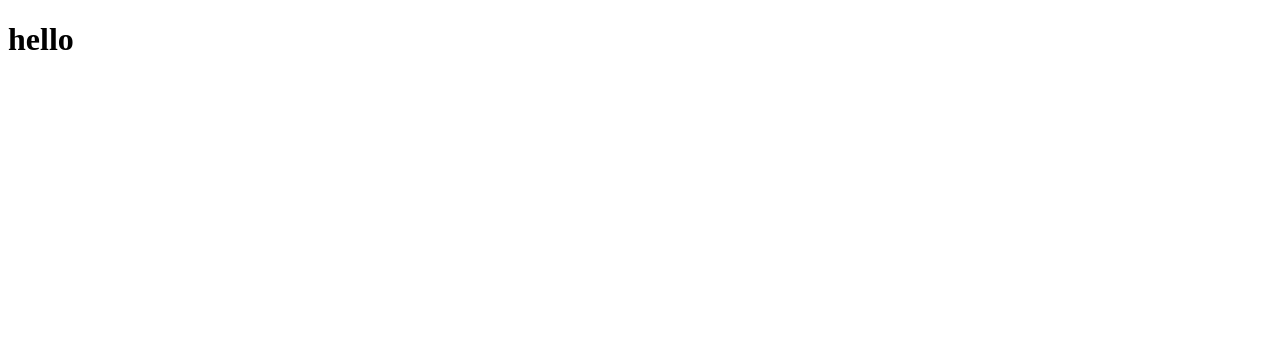
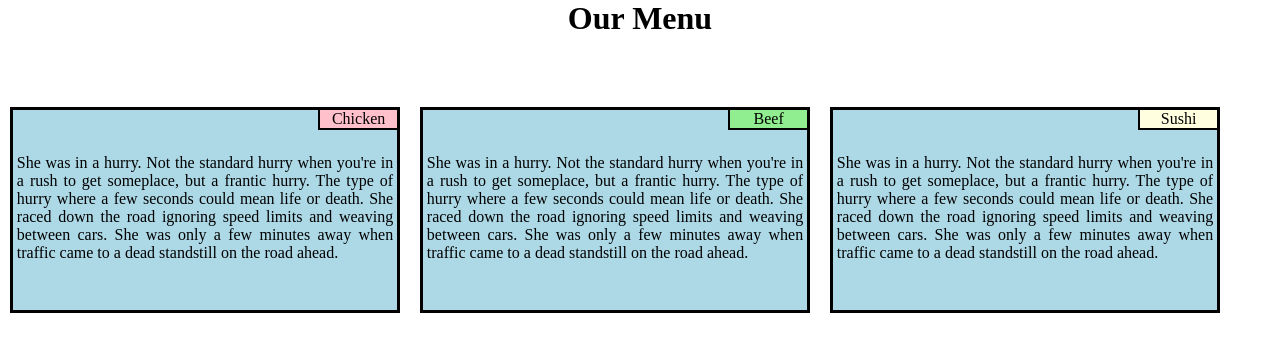
Before and after one commit to sid732-zz/WebCoursera, a plain HTML site: page module2/index.html in a window 1280 px wide. Drawn offline with Linux system fonts and the light colour scheme.

Commit message:
Add files via upload

```diff
--- /dev/null
+++ b/module2/css/module2.css
@@ -0,0 +1,70 @@
+* {
+  box-sizing:content-box;
+  margin: 0;
+  padding: 0;
+
+}
+h1{
+	text-align: center;
+}
+.container{
+	float: left;
+	margin: 10px;
+
+	background-color: lightblue;
+	width: 30%;
+	height: 200px;
+	position: relative;
+ 	top: 60px;
+	border: 3px solid black;
+}
+
+.p1{
+
+	margin-top: 0;
+	text-align:center;
+	background-color: red;
+	position: absolute;
+	top: 0;
+	right: 0;
+	border: 2px solid black;
+	border-top: 0;
+	border-right: 0;
+	margin-bottom: 15px;
+	width: 20%
+
+}
+.p2{
+	text-align: justify;
+	padding: 1%;
+	position: absolute;
+	top: 40px;
+}
+#title1{
+	background-color: pink;
+}
+#title2{
+	background-color: lightgreen;
+}
+#title3{
+	background-color: lightyellow;
+}
+@media (min-width: 992px){
+	.container{
+	width: 30%;
+	}
+}
+@media (min-width: 768px) and (max-width: 991px){
+	.container{
+		width: 45%;
+	}
+	#box3{
+		width: 100%;
+	}
+}
+@media (max-width: 767px){
+	.container{
+		width: 100%;
+		height: 250px;
+	}
+}
--- a/module2/index.html
+++ b/module2/index.html
@@ -1,9 +1,36 @@
 <!DOCTYPE html>
 <html>
 <head>
-	<title></title>
+	<link rel="stylesheet" type="text/css" href="css/module2.css">
+	<title>Restraunt</title>
 </head>
 <body>
-<H1>hello</H1>
+	<H1>Our Menu</H1>
+	<div class="container" id="box1">
+		<p class="p1" id="title1">Chicken</p>
+
+		<p class="p2">
+			She was in a hurry. Not the standard hurry when you're in a rush to get someplace, but a frantic hurry. The type of hurry where a few seconds could mean life or death. She raced down the road ignoring speed limits and weaving between cars. She was only a few minutes away when traffic came to a dead standstill on the road ahead.
+		</p>
+
+	</div>
+	<div class="container" id="box2">
+		<p class="p1" id="title2">Beef</p>
+
+		<p class="p2">
+			She was in a hurry. Not the standard hurry when you're in a rush to get someplace, but a frantic hurry. The type of hurry where a few seconds could mean life or death. She raced down the road ignoring speed limits and weaving between cars. She was only a few minutes away when traffic came to a dead standstill on the road ahead.
+		</p>
+
+	</div>
+	<div class="container" id="box3">
+		<p class="p1" id="title3">Sushi</p>
+
+		<p class="p2" >
+			She was in a hurry. Not the standard hurry when you're in a rush to get someplace, but a frantic hurry. The type of hurry where a few seconds could mean life or death. She raced down the road ignoring speed limits and weaving between cars. She was only a few minutes away when traffic came to a dead standstill on the road ahead.
+		</p>
+
+	</div>
+
+
 </body>
 </html>
```
